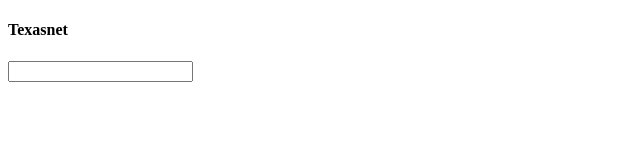
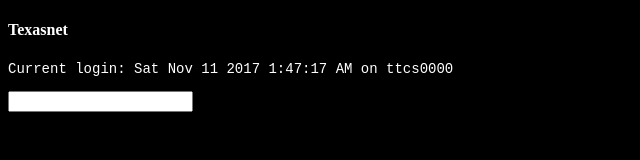
Before and after one commit to PooleHenry/texasnet, a plain HTML site: page index.html in a window 1280 px wide. Shown: the whole page, without its empty margins (0-640 px from the left). Drawn offline with Linux system fonts and the light colour scheme.

Commit message:
styles, add-ons, and css

```diff
--- a/index.html
+++ b/index.html
@@ -2,15 +2,24 @@
 
 <!DOCTYPE html>
 <html>
+
   <head>
     <style>
       p {
         font-family: monospace;
         font-size: 14px;
+        color: white;
+      }
+      body {
+        background-color: black;
+      }
+      h4 {
+        color:white
       }
     </style>
   </head>
-<body>
+
+  <body onload="putdate()">
 
     <h4>Texasnet</h4>
 
@@ -19,15 +28,26 @@
     <input id="prompt" type="text" onkeypress="return runScript(event)" />
 
     <script type="text/javascript">
+
+      function putdate() {
+    	var d = new Date();
+        var date = d.toDateString();
+        var time = d.toLocaleTimeString();
+        var datetime = date+" "+time
+        document.getElementById("response").innerHTML = "Current login: "+datetime+" on ttcs0000";
+         document.getElementById("response").appendChild(document.createElement("br"));
+      }
+
       function runScript(e) {
         if (e.keyCode == 13) {
           var x = document.getElementById("prompt").value; //gets command
-        document.getElementById("prompt").value=""; //resets box to blank
+          document.getElementById("prompt").value = ""; //resets box to blank
 
           var paragraph = document.getElementById("response");
-        var text = document.createTextNode(x);
+          var text = document.createTextNode("shell:~ input$ " + x);
           paragraph.appendChild(text);
           paragraph.appendChild(document.createElement("br")); //newline
         }
       }
+
     </script>
```
Lines whose indentation alone changed are shown as unchanged.
